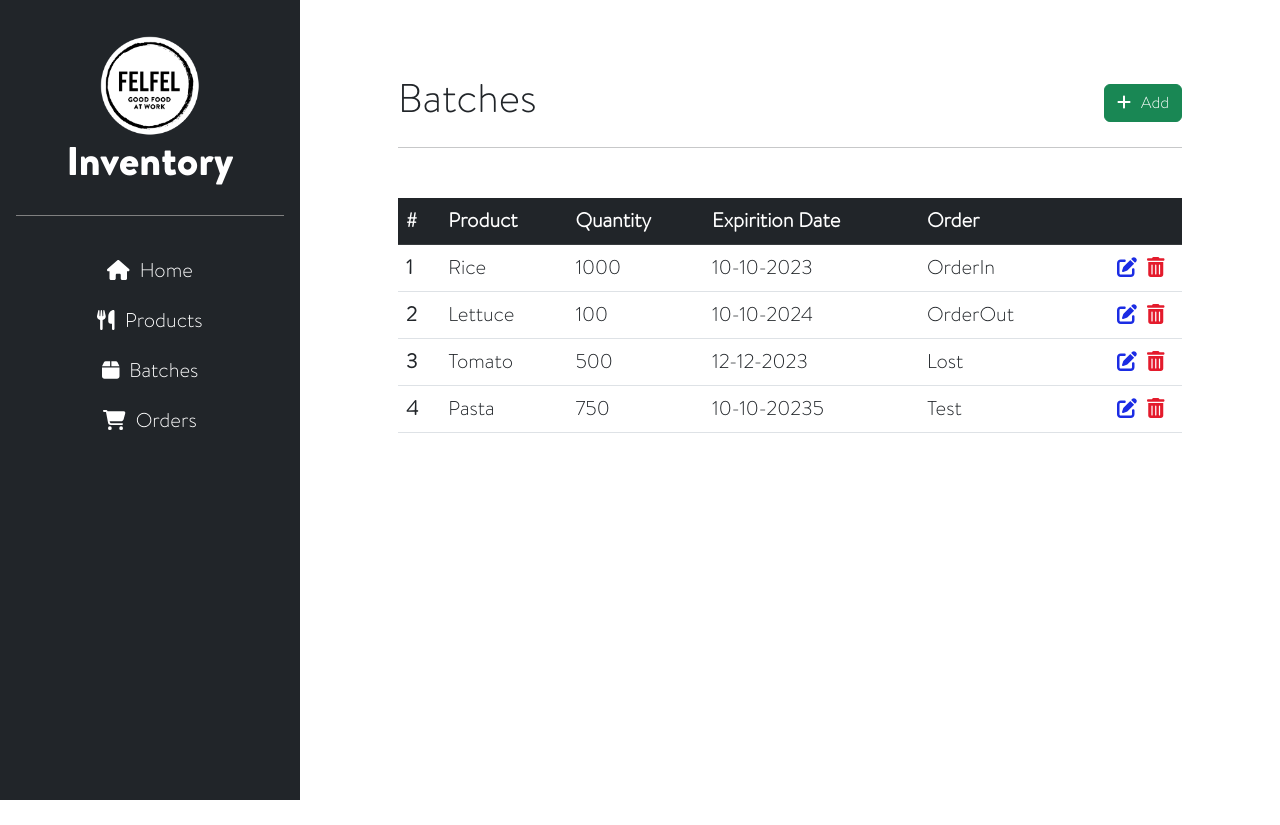
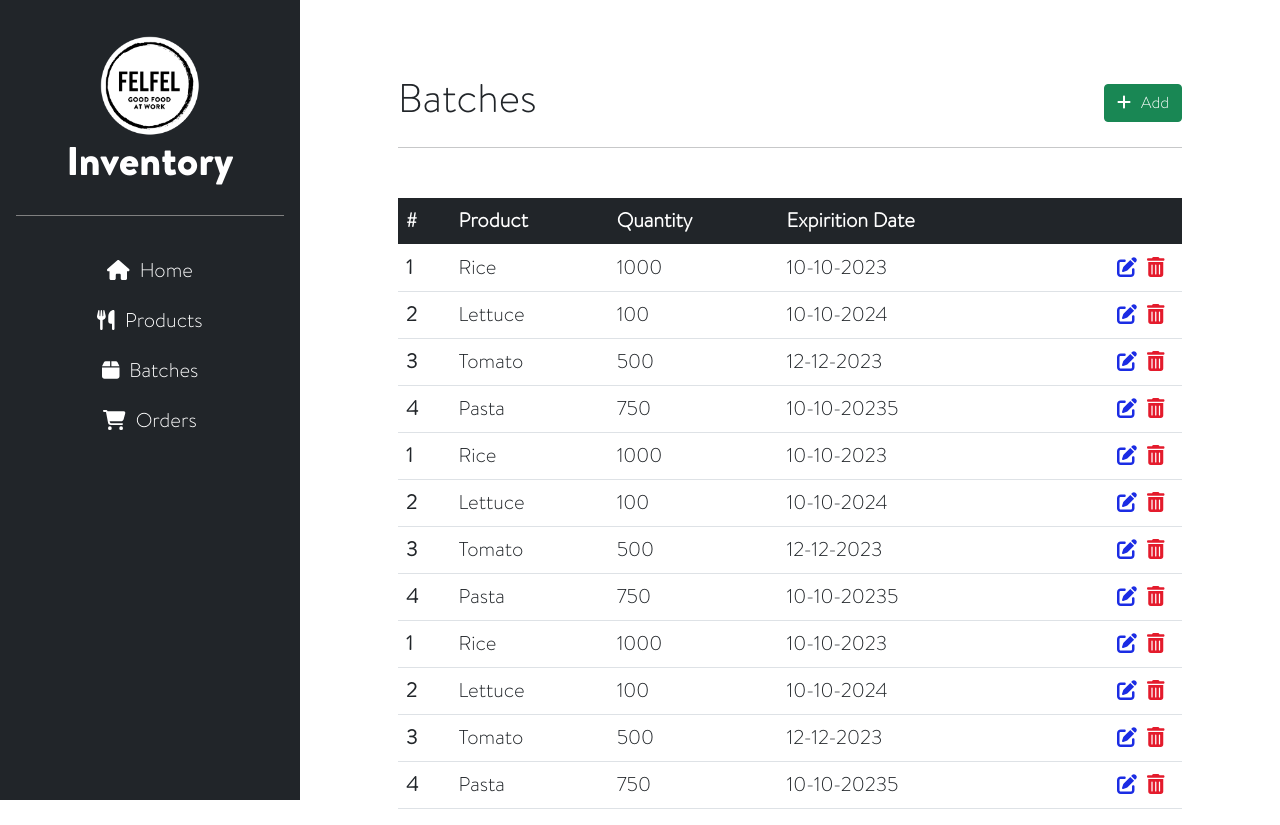
Before and after one commit to marioagostinho/Inventory, a React (Create React App) app in the folder client/: page /batches in a window 1280 px wide. Before the commit the page ends 800 px from the top, so only its background shows below. Built offline with nearby package versions, Linux system fonts and the light colour scheme.

Commit message:
Added: - BatchForm
Modify:
- Component ItemList now can take be passed an Edit Action

```diff
--- a/client/package.json
+++ b/client/package.json
@@ -14,12 +14,14 @@
     "@types/jest": "^27.0.1",
     "@types/node": "^16.7.13",
     "@types/react": "^18.0.0",
+    "@types/react-datepicker": "^4.11.2",
     "@types/react-dom": "^18.0.0",
     "@types/react-router-dom": "^5.3.3",
-    "bootstrap": "^5.2.3",
+    "bootstrap": "5",
     "graphql": "^16.6.0",
     "react": "^18.2.0",
     "react-bootstrap": "^2.7.4",
+    "react-datepicker": "^4.12.0",
     "react-dom": "^18.2.0",
     "react-router-dom": "^6.11.2",
     "react-scripts": "5.0.1",
--- a/client/src/App.tsx
+++ b/client/src/App.tsx
@@ -5,16 +5,18 @@ import { BrowserRouter, Routes, Route } from 'react-router-dom';
 //CSS
 import './styles/App.css';
 import 'bootstrap/dist/css/bootstrap.min.css';
+import 'react-datepicker/dist/react-datepicker.css';
 
 //LAYOUT
 import Layout from './pages/_layout/Layout';
 
 //PAGES
 import Home from './pages/Home/Home';
-import Products from './pages/Products/Products';
-import Batches from './pages/Batches/Batches';
+import Products from './pages/Products/ProductsPage';
+import Batches from './pages/Batches/BatchesPage';
 import NotFound from './pages/NotFound/NotFound';
 import Orders from './pages/Orders/Orders';
+import BatchForm from './pages/Batches/BatchForm/BatchForm';
 
 const client = new ApolloClient({
   cache: new InMemoryCache({
@@ -33,6 +35,7 @@ function App() {
             <Route index element={<Home/>} />
             <Route path="products" element= {<Products />} />
             <Route path="batches" element= {<Batches />} />
+            <Route path="batches/:batchId" element= {<BatchForm />} />
             <Route path="orders" element= {<Orders />} />
             <Route path="*" element= {<NotFound />} />
           </Route>
--- a/client/src/components/ItemList/ItemList.css
+++ b/client/src/components/ItemList/ItemList.css
@@ -1,20 +1,25 @@
-.table-header {
-    display: flex;
-    align-items: center;
+.table-container {
+    margin-top: 50px;
+    overflow: auto;
 }
 
-.table-header-left {
-    flex: 1;
-    text-align: left;
+.table-container::-webkit-scrollbar {
+    width: 5px;
 }
 
-.table-header-right {
-    flex: 1;
-    text-align: right;
+.table-container::-webkit-scrollbar-track {
+    background-color: #f1f1f1;
+}
+
+.table-container::-webkit-scrollbar-thumb {
+    background-color: #888;
+}
+
+.table-container::-webkit-scrollbar-thumb:hover {
+    background-color: #555;
 }
 
 .table {
-    margin-top: 50px;
     font-size: 20px;
 }
 
--- a/client/src/components/ItemList/ItemList.tsx
+++ b/client/src/components/ItemList/ItemList.tsx
@@ -1,20 +1,28 @@
 import React from 'react';
 
-import { Button } from 'react-bootstrap';
 import { FontAwesomeIcon } from '@fortawesome/react-fontawesome';
-import { faPenToSquare, faPlus, faTrashCan } from '@fortawesome/free-solid-svg-icons';
+import { faPenToSquare, faTrashCan } from '@fortawesome/free-solid-svg-icons';
 
 import './ItemList.css';
 
 interface ItemListProps {
-    CanAction: Boolean,
-    Header: String[],
-    Items: any[]
+    MaxHeight?: string;
+    CanAction: Boolean;
+    Header: String[];
+    Items: any[];
+    EditClick?: (props: any) => void;
 }
 
-export default function ItemList({CanAction, Header, Items}: ItemListProps) {
+export default function ItemList({MaxHeight = '800px', CanAction, Header, Items, EditClick}: ItemListProps) {
+
+    const handleEditClick = (props:any) => {
+        if(EditClick) {
+            EditClick(props);
+        }
+      };
+
     return (
-        <div>
+        <div className='table-container' style={{maxHeight:MaxHeight}}>
             <table className="table">
                 <thead>
                     <tr className="table-dark">
@@ -45,11 +53,11 @@ export default function ItemList({CanAction, Header, Items}: ItemListProps) {
                                 {
                                     CanAction !== false &&
                                     <div>
-                                        <a className='pointer'>
-                                        <FontAwesomeIcon icon={faPenToSquare} className='edit-icon' />
+                                        <a className='pointer' onClick={() => handleEditClick(item.id)}>
+                                        <FontAwesomeIcon icon={faPenToSquare} className='edit-icon'/>
                                         </a>
                                         <a className='pointer'>
-                                        <FontAwesomeIcon icon={faTrashCan} className='delete-icon' />
+                                        <FontAwesomeIcon icon={faTrashCan} className='delete-icon'/>
                                         </a>
                                     </div>
                                 }
--- /dev/null
+++ b/client/src/pages/Batches/BatchForm/BatchForm.css
@@ -0,0 +1,18 @@
+.batch-content {
+    margin-top: 75px;
+}
+
+.batch-content > Form {
+    margin-top: 25px;
+    font-size: 20px;
+}
+
+.form-actions {
+    margin-top: 50px;
+    display: flex;
+    justify-content: flex-end;
+  }
+
+  .form-actions button {
+    margin-left: 10px; /* Optional: Add some spacing between the buttons */
+  }
--- /dev/null
+++ b/client/src/pages/Batches/BatchForm/BatchForm.tsx
@@ -0,0 +1,70 @@
+import React from "react";
+
+import { Button, Col, Form, Row } from "react-bootstrap";
+import { useParams } from "react-router-dom";
+import DatePicker from 'react-datepicker';
+
+import './BatchForm.css';
+
+export default function BatchForm() {
+    const params = useParams();
+    const batchId = parseInt(params.batchId || '0');
+
+    const [selectedDate, setSelectedDate] = React.useState(null);
+
+    const handleDateChange = (date: any) => {
+        setSelectedDate(date);
+    };
+
+    return (
+        <div className="batch-content">
+            <div className='content-header'>
+                <div className='header-left'>
+                    <h1>Batch</h1>
+                </div>
+            </div>
+            <hr />
+
+            <Form>
+                <Row className="mb-3">
+                <Form.Group as={Col} controlId="formGridState">
+                        <Form.Label>Product</Form.Label>
+                        <Form.Select defaultValue="Choose...">
+                            <option>Choose a product...</option>
+                            <option>...</option>
+                        </Form.Select>
+                    </Form.Group>
+                </Row>
+
+                <Row className="mb-3">
+                    <Form.Group as={Col} controlId="formGridCity">
+                        <Form.Label>Quantity</Form.Label>
+                        <Form.Control placeholder="Ex: 100" />
+                    </Form.Group>
+
+                    <Form.Group as={Col} controlId="formGridZip">
+                        <Form.Label>Expiration Date</Form.Label>
+                        <DatePicker
+                            selected={selectedDate}
+                            onChange={handleDateChange}
+                            dateFormat="dd/MM/yyyy"
+                            placeholderText="Ex: 31/02/2012"
+                            className="form-control"
+                            popperPlacement="bottom-end"
+                        />
+                    </Form.Group>
+                </Row>
+
+                <div className="form-actions">
+                    <Button variant="danger" type="button" href='/Batches'>
+                        Cancel
+                    </Button>
+                    <Button variant="success" type="submit">
+                        Add
+                    </Button>
+
+                </div>
+            </Form>
+        </div>
+    );
+}
--- a/client/src/pages/Batches/Batches.tsx
+++ /dev/null
@@ -1,47 +0,0 @@
-import React from 'react'
-
-import './Batches.css';
-import ItemList from '../../components/ItemList/ItemList';
-import { Button } from 'react-bootstrap';
-import { FontAwesomeIcon } from '@fortawesome/react-fontawesome';
-import { faPlus } from '@fortawesome/free-solid-svg-icons';
-
-export default function Batches() {
-
-    const Header: String[] = [
-        'Product',
-        'Quantity',
-        'Expirition Date',
-        'Order'
-    ];
-
-    const Items: any[] = [
-        {'id': 1, 'product': 'Rice', 'quantity': 1000, 'expiritionDate': '10-10-2023', "order": "OrderIn"},
-        {'id': 2, 'product': 'Lettuce', 'quantity': 100, 'expiritionDate': '10-10-2024', "order": "OrderOut"},
-        {'id': 3, 'product': 'Tomato', 'quantity': 500, 'expiritionDate': '12-12-2023', "order": "Lost"},
-        {'id': 4, 'product': 'Pasta', 'quantity': 750, 'expiritionDate': '10-10-20235', "order": "Test"}
-    ];
-
-    return (
-        <div className='batches-content'>
-
-            <div className='content-header'>
-                <div className='header-left'>
-                    <h1>Batches</h1>
-                </div>
-                <div className='header-right'>
-                    <Button variant="success">
-                            <FontAwesomeIcon icon={faPlus} />Add
-                    </Button>
-                </div>
-            </div>
-            <hr />
-
-            <ItemList
-                CanAction={true}
-                Header={Header}
-                Items={Items}
-            />
-        </div>
-    );
-}
--- /dev/null
+++ b/client/src/pages/Batches/BatchesPage.tsx
@@ -0,0 +1,62 @@
+import React from 'react'
+
+import { Button } from 'react-bootstrap';
+import { FontAwesomeIcon } from '@fortawesome/react-fontawesome';
+import { faPlus } from '@fortawesome/free-solid-svg-icons';
+
+import ItemList from '../../components/ItemList/ItemList';
+import './BatchesPage.css';
+import { redirect, useNavigate } from 'react-router-dom';
+
+export default function Batches() {
+    const navigate = useNavigate();
+
+    const Header: String[] = [
+        'Product',
+        'Quantity',
+        'Expirition Date',
+    ];
+
+    const Items: any[] = [
+        {'id': 1, 'product': 'Rice', 'quantity': 1000, 'expiritionDate': '10-10-2023'},
+        {'id': 2, 'product': 'Lettuce', 'quantity': 100, 'expiritionDate': '10-10-2024'},
+        {'id': 3, 'product': 'Tomato', 'quantity': 500, 'expiritionDate': '12-12-2023'},
+        {'id': 4, 'product': 'Pasta', 'quantity': 750, 'expiritionDate': '10-10-20235'},
+        {'id': 1, 'product': 'Rice', 'quantity': 1000, 'expiritionDate': '10-10-2023'},
+        {'id': 2, 'product': 'Lettuce', 'quantity': 100, 'expiritionDate': '10-10-2024'},
+        {'id': 3, 'product': 'Tomato', 'quantity': 500, 'expiritionDate': '12-12-2023'},
+        {'id': 4, 'product': 'Pasta', 'quantity': 750, 'expiritionDate': '10-10-20235'},
+        {'id': 1, 'product': 'Rice', 'quantity': 1000, 'expiritionDate': '10-10-2023'},
+        {'id': 2, 'product': 'Lettuce', 'quantity': 100, 'expiritionDate': '10-10-2024'},
+        {'id': 3, 'product': 'Tomato', 'quantity': 500, 'expiritionDate': '12-12-2023'},
+        {'id': 4, 'product': 'Pasta', 'quantity': 750, 'expiritionDate': '10-10-20235'}
+    ];
+
+    const EditClick =  (id: any) => {
+        navigate("/Batches/" + id);
+    }
+
+    return (
+        <div className='batches-content'>
+
+            <div className='content-header'>
+                <div className='header-left'>
+                    <h1>Batches</h1>
+                </div>
+                <div className='header-right'>
+                    <Button variant="success" href='/Batches/0'>
+                            <FontAwesomeIcon icon={faPlus} />Add
+                    </Button>
+                </div>
+            </div>
+            <hr />
+
+            <ItemList
+                CanAction={true}
+                Header={Header}
+                Items={Items}
+                EditClick={EditClick}
+            />
+        </div>
+    );
+}
--- a/client/src/pages/Products/Products.tsx
+++ b/client/src/pages/Products/ProductsPage.tsx
@@ -1,12 +1,14 @@
 import React, { useState } from 'react'
 
-import './Products.css';
+import './ProductsPage.css';
 import ItemList from '../../components/ItemList/ItemList';
 import { Button, Card, Collapse, Form } from 'react-bootstrap';
 import { FontAwesomeIcon } from '@fortawesome/react-fontawesome';
 import { faMinus, faPlus } from '@fortawesome/free-solid-svg-icons';
+import { redirect } from 'react-router-dom';
 
 export default function Products() {
+    const [open, setOpen] = useState(false);
 
     const Header: String[] = [
         'Name',
@@ -20,7 +22,9 @@ export default function Products() {
         {'id': 4, 'name': 'Pasta', 'quantity': 750}
     ];
 
-    const [open, setOpen] = useState(false);
+    const EditClick =  (id: any) => {
+        setOpen(true);
+    }
 
     return (
         <div className='products-content'>
@@ -30,6 +34,7 @@ export default function Products() {
                     <h1>Products</h1>
                 </div>
                 <div className='header-right'>
+                    {/* To open and close the Product Form */}
                     <Button variant="success"
                         onClick={() => setOpen(!open)}
                         aria-controls="collapse-product"
@@ -49,10 +54,10 @@ export default function Products() {
             </div>
             <hr />
 
+            {/* Product Form */}
             <div className='product-item'>
                 <Collapse in={open}>
                     <div id="collapse-product">
-                        <Form>
                         <Card>
                             <Card.Header>
                                 New Product
@@ -78,15 +83,16 @@ export default function Products() {
                                 </Form>
                             </Card.Body>
                         </Card>
-                        </Form>
                     </div>
                 </Collapse>
             </div>
 
+            {/* Products Table */}
             <ItemList
                 CanAction={true}
                 Header={Header}
                 Items={Items}
+                EditClick={EditClick}
             />
         </div>
     );
```
Also changed, not shown: client/src/pages/Batches/BatchesPage.css (renamed from client/src/pages/Batches/Batches.css), client/src/pages/Products/ProductsPage.css (renamed from client/src/pages/Products/Products.css), 1 other file (tests, documents, lock files or other folders). Lines whose indentation alone changed are shown as unchanged.
